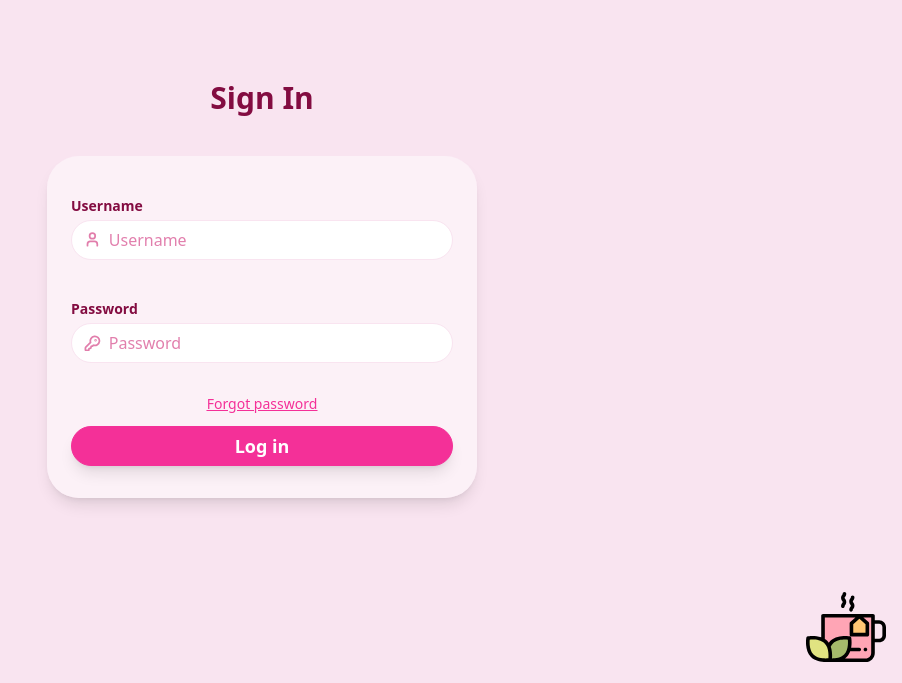
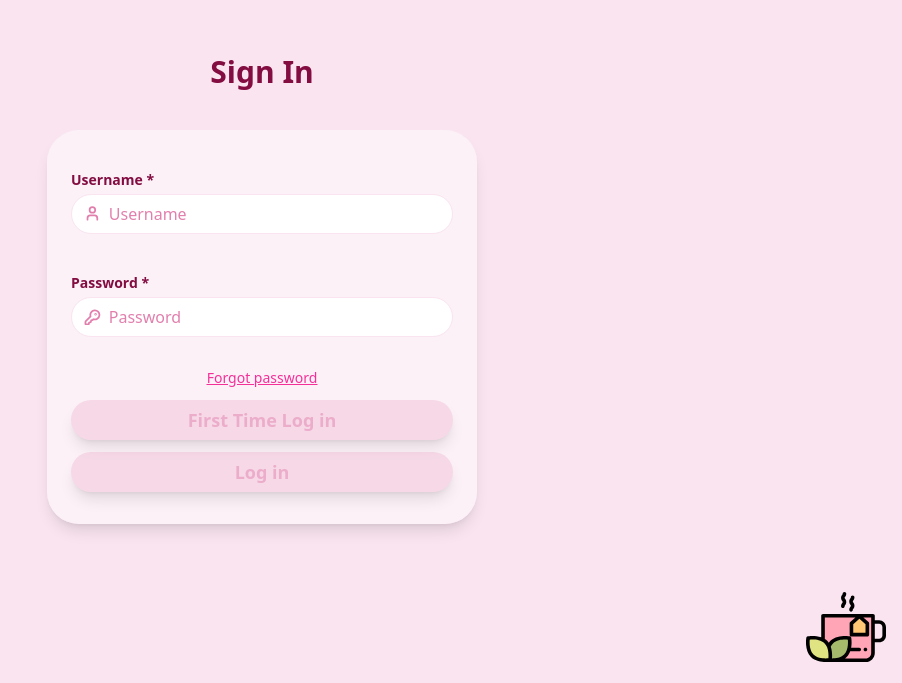
Before and after one commit to Vodki/Matcha, a Next.js app in the folder matcha/: page /sign-in in a window 1280 px wide. Shown: the part 117-800 px from the top of the page, without its empty margins (378-1280 px from the left). Built offline with nearby package versions, Linux system fonts and the light colour scheme.

Commit message:
Lots of little changes for the future, once the backend will be done

```diff
--- a/matcha/src/app/informations/page.tsx
+++ b/matcha/src/app/informations/page.tsx
@@ -8,6 +8,15 @@ export default function InformationsPage() {
   const [interests, setInterests] = useState<string[]>([]);
   const [pictures, setPictures] = useState<File[]>([]);
   const [profilePicIdx, setProfilePicIdx] = useState<number>(0);
+  const [gender, setGender] = useState<string>("Woman");
+  const [sexualPreferences, setSexualPreferences] = useState<string>("");
+  const [about, setAbout] = useState<string>("");
+
+  const isAboutValid = about.trim().length > 0;
+  const isInterestsValid = interests.length > 0;
+  const isPicturesValid = pictures.length > 0;
+
+  const isFormValid = isAboutValid && isInterestsValid && isPicturesValid;
 
   return (
     <div className="w-full min-h-screen">
@@ -18,15 +27,16 @@ export default function InformationsPage() {
         <div className="bg-base-100/95 shadow-lg w-screen px-6 py-8 overflow-y-auto overflow-x-hidden md:card md:w-[430px] flex flex-col items-center gap-4 md:gap-6 h-[75vh] md:h-auto md:overflow-hidden">
           <fieldset className="fieldset w-full">
             <legend className="fieldset-legend text-sm font-semibold text-neutral pb-1">
-              Gender
+              Gender *
             </legend>
             <select
-              defaultValue="Woman"
+              value={gender}
               className="select flex items-center gap-2
                 px-3 py-2
                 bg-primary-content
                 transition-all duration-150
                 w-full relative"
+              onChange={(e) => setGender(e.target.value)}
             >
               <option>Woman</option>
               <option>Man</option>
@@ -34,15 +44,16 @@ export default function InformationsPage() {
           </fieldset>
           <fieldset className="fieldset w-full">
             <legend className="fieldset-legend text-sm font-semibold text-neutral pb-1">
-              Sexual preferences
+              Sexual preferences *
             </legend>
             <select
-              defaultValue="Men & Women"
+              value={sexualPreferences}
               className="select flex items-center gap-2
                 px-3 py-2
                 bg-primary-content
                 transition-all duration-150
                 w-full relative"
+              onChange={(e) => setSexualPreferences(e.target.value)}
             >
               <option>Men & Women</option>
               <option>Men</option>
@@ -51,13 +62,15 @@ export default function InformationsPage() {
           </fieldset>
           <fieldset className="fieldset w-full">
             <legend className="fieldset-legend text-sm font-semibold text-neutral pb-1">
-              Something about yourself :
+              Something about yourself : *
             </legend>
             <textarea
               className="textarea flex items-center gap-2
                 px-3 py-2 bg-primary-content transition-all duration-150
                 w-full relative"
               placeholder="Write something about yourself..."
+              value={about}
+              onChange={(e) => setAbout(e.target.value)}
             />
           </fieldset>
           <TagsInput interests={interests} setInterests={setInterests} />
@@ -71,6 +84,7 @@ export default function InformationsPage() {
             type="submit"
             className="btn btn-primary shadow-lg font-bold
            text-lg px-8 py-3 mt-3 transition-all hover:scale-[1.03] active::scale-95 w-full"
+            disabled={!isFormValid}
           >
             Submit
           </button>
--- a/matcha/src/app/registration/page.tsx
+++ b/matcha/src/app/registration/page.tsx
@@ -40,7 +40,7 @@ export default function RegistrationPage() {
         </div>
         <div className="bg-base-100/95 shadow-lg w-screen px-6 py-8 overflow-y-auto md:card md:w-[430px] flex flex-col items-center gap-4 md:gap-6 h-[75vh] md:h-auto md:overflow-hidden">
           <Field
-            label="E-mail"
+            label="E-mail *"
             type="email"
             placeholder="mail@site.com"
             icon={
@@ -72,7 +72,7 @@ export default function RegistrationPage() {
             isValid={isEmailValid}
           />
           <Field
-            label="Username"
+            label="Username *"
             type="text"
             placeholder="Username"
             pattern="[A-Za-z][A-Za-z0-9\-]*"
@@ -110,7 +110,7 @@ export default function RegistrationPage() {
             isValid={isUsernameValid}
           />
           <Field
-            label="Firstname"
+            label="Firstname *"
             type="text"
             placeholder="Firstname"
             icon={null}
@@ -121,7 +121,7 @@ export default function RegistrationPage() {
             isValid={firstName.trim().length > 0}
           />
           <Field
-            label="Lastname"
+            label="Lastname *"
             type="text"
             placeholder="Lastname"
             icon={null}
@@ -132,7 +132,7 @@ export default function RegistrationPage() {
             isValid={lastName.trim().length > 0}
           />
           <Field
-            label="Password"
+            label="Password *"
             type="password"
             placeholder="Password"
             icon={
@@ -174,13 +174,14 @@ export default function RegistrationPage() {
             }
             isValid={isPasswordValid}
           />
+          {/*Will need to handle sending the verification email from there once the backend is done*/}
           <button
             type="submit"
             className="btn btn-primary shadow-lg font-bold
             text-lg px-8 py-3 mt-3 transition-all hover:scale-[1.03] active::scale-95 w-full"
             disabled={!isFormValid}
           >
-            <Link href={"/informations"}>Register</Link>
+            <Link href={"/verification"}>Register</Link>
           </button>
         </div>
       </div>
--- a/matcha/src/app/sign-in/page.tsx
+++ b/matcha/src/app/sign-in/page.tsx
@@ -1,8 +1,25 @@
-import React from "react";
+"use client";
+
+import React, { useState } from "react";
 import Field from "../../utils/field";
 import Link from "next/link";
 
 export default function SignIn() {
+  const [userName, setUserName] = useState<string>("");
+  const [password, setPassword] = useState<string>("");
+
+  const userNameRegex = /^[A-Za-z][A-Za-z0-9\-]*$/;
+  const passwordRegex = /^(?=.*\d)(?=.*[a-z])(?=.*[A-Z]).{8,}$/;
+
+  const isUsernameValid =
+    userNameRegex.test(userName) &&
+    userName.trim().length >= 3 &&
+    userName.trim().length <= 30;
+  const isPasswordValid =
+    passwordRegex.test(password) && password.trim().length > 0;
+
+  const isFormValid = isUsernameValid && isPasswordValid;
+
   return (
     <div className="w-full min-h-screen flex items-center justify-center">
       <div className="flex flex-col gap-2 items-center max-w-md mx-auto px-2">
@@ -12,7 +29,7 @@ export default function SignIn() {
         <div className="bg-base-100/95 shadow-lg px-6 py-8 card w-[430px] flex flex-col items-center h-auto">
           <div className="flex flex-col gap-2 w-full">
             <Field
-              label="Username"
+              label="Username *"
               type="text"
               placeholder="Username"
               pattern="[A-Za-z][A-Za-z0-9\-]*"
@@ -35,9 +52,17 @@ export default function SignIn() {
                   </g>
                 </svg>
               }
+              value={userName}
+              onChange={(e) => setUserName(e.target.value)}
+              error={
+                userName && !isUsernameValid
+                  ? "Username must be 3-30 characters long and can only contain letters, numbers, or hyphens."
+                  : ""
+              }
+              isValid={isUsernameValid}
             />
             <Field
-              label="Password"
+              label="Password *"
               type="password"
               placeholder="Password"
               icon={
@@ -64,17 +89,36 @@ export default function SignIn() {
                 </svg>
               }
               pattern="(?=.*\d)(?=.*[a-z])(?=.*[A-Z]).{8,}"
+              value={password}
+              onChange={(e) => setPassword(e.target.value)}
+              error={
+                password && !isPasswordValid
+                  ? "Password must be at least 8 characters long and include at least one lowercase letter, one uppercase letter, and one number."
+                  : ""
+              }
+              isValid={isPasswordValid}
             />
           </div>
+          {/*Handle sending an email to reset password*/}
           <button className="link link-primary text-sm self-center mt-2 mb-0">
-            <Link href={"/"}>Forgot password</Link>
+            <Link href={"/verification"}>Forgot password</Link>
+          </button>
+          {/*Handle first time login to set up profile* VS other times logging in*/}
+          <button
+            type="submit"
+            className="btn btn-primary shadow-lg font-bold
+            text-lg px-8 py-3 mt-3 transition-all hover:scale-[1.03] active::scale-95 w-full"
+            disabled={!isFormValid}
+          >
+            <Link href={"/informations"}>First Time Log in</Link>
           </button>
           <button
             type="submit"
             className="btn btn-primary shadow-lg font-bold
             text-lg px-8 py-3 mt-3 transition-all hover:scale-[1.03] active::scale-95 w-full"
+            disabled={!isFormValid}
           >
-            <Link href={"/informations"}>Log in</Link>
+            <Link href={"/"}>Log in</Link>
           </button>
         </div>
       </div>
--- a/matcha/src/utils/field.tsx
+++ b/matcha/src/utils/field.tsx
@@ -4,7 +4,7 @@ type FieldProps = {
   label: string;
   icon?: ReactNode;
   hint?: string;
-  error: string;
+  error?: string;
   isValid?: boolean;
 } & InputHTMLAttributes<HTMLInputElement>;
 
--- a/matcha/src/utils/picturePickers.tsx
+++ b/matcha/src/utils/picturePickers.tsx
@@ -56,7 +56,7 @@ const PicturesPicker: React.FC<PicturesPickerProps> = ({
 
   return (
     <div className="flex flex-col items-start w-full">
-      <h2 className="text-lg font-semibold mb-2">Photos</h2>
+      <h2 className="text-sm font-semibold mb-2 text-neutral">Photos *</h2>
       <div className="flex gap-2 mb-1 flex-wrap">
         {pictures.map((file, idx) => (
           <div
@@ -78,6 +78,8 @@ const PicturesPicker: React.FC<PicturesPickerProps> = ({
                   className="w-full h-full object-cover rounded-md"
                   onClick={() => handleSetProfile(idx)}
                   tabIndex={0}
+                  width={20}
+                  height={20}
                 />
               </div>
             ) : (
@@ -86,6 +88,8 @@ const PicturesPicker: React.FC<PicturesPickerProps> = ({
                 alt={`pic-${idx}`}
                 className="w-full h-full object-cover rounded-md"
                 tabIndex={0}
+                width={20}
+                height={20}
               />
             )}
 
```
Also changed, not shown: matcha/src/app/verification/page.tsx (added, +32 -0 lines), matcha/src/utils/tagInput.tsx (+4 -4 lines).
